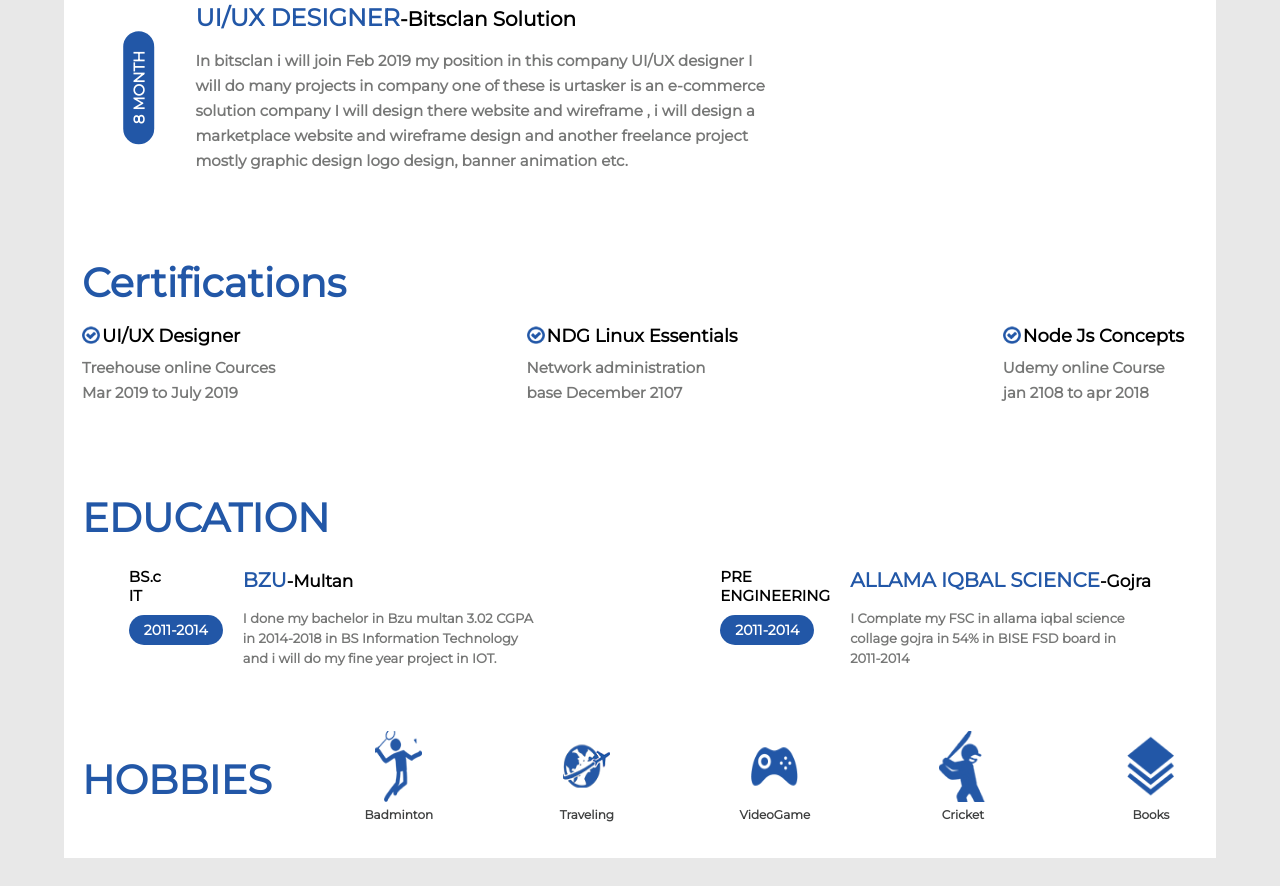
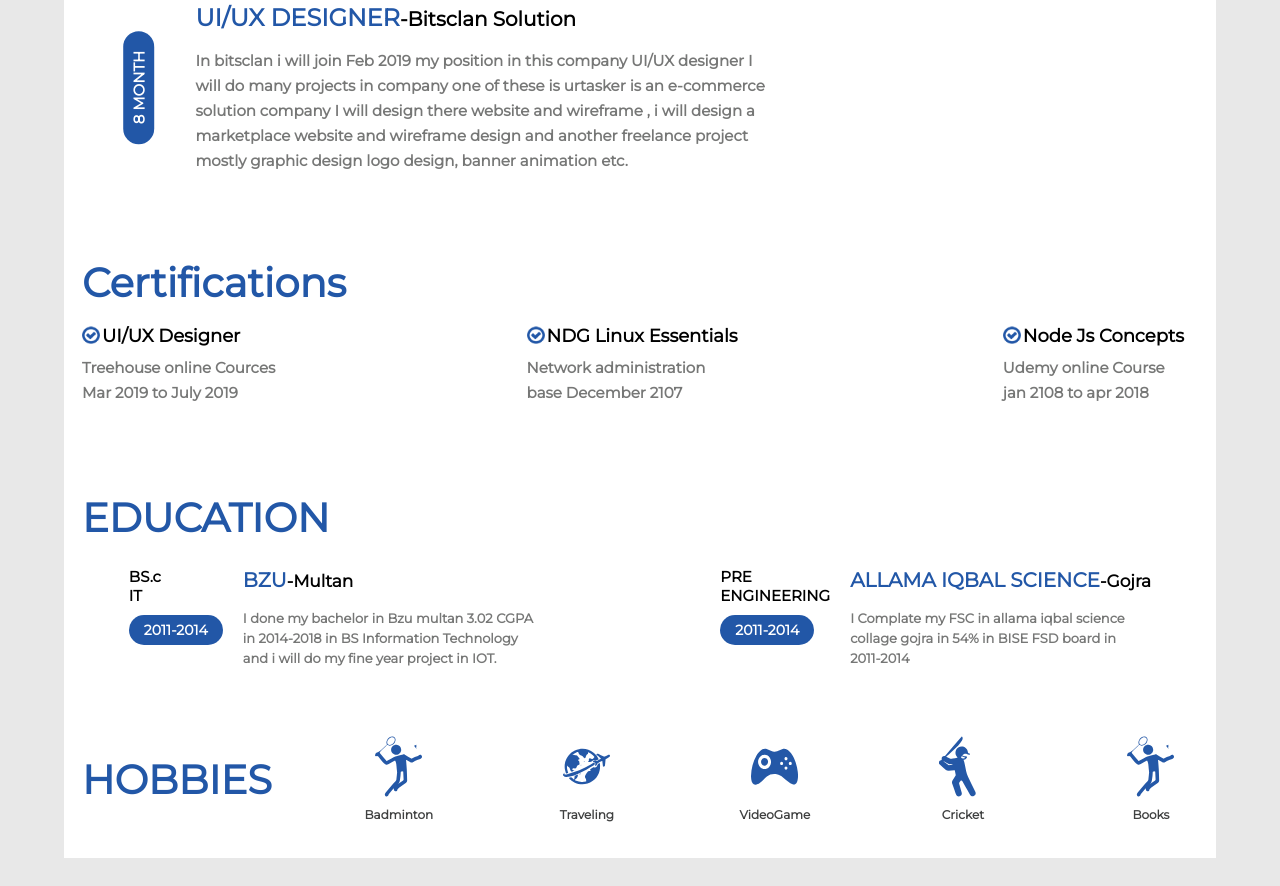
Before and after one commit to mustaqeem302/cv, a plain HTML site: page index.html in a window 1280 px wide. Shown: the part 1411-2297 px from the top of the page. Drawn offline with Linux system fonts and the light colour scheme.

Commit message:
Svg Icon Add

```diff
--- a/index.html
+++ b/index.html
@@ -174,23 +174,23 @@
         <h2>HOBBIES</h2>
 
         <div class="secondryContentHob">
-            <div class="hobSectionRow"><img src="image/BadmintonIcon.png" alt="Badmintion Icon">
+            <div class="hobSectionRow"><img src="image/badmintonIcon.svg" alt="Badmintion Icon">
                 <p>Badminton</p>
             </div>
 
-            <div class="hobSectionRow"><img src="image/TravelingIcon.png" alt="Traveling Icon">
+            <div class="hobSectionRow"><img src="image/travlingIcon.svg" alt="Traveling Icon">
                 <p>Traveling</p>
             </div>
 
-            <div class="hobSectionRow"><img src="image/gamingIcon.png" alt="Video Game Icon">
+            <div class="hobSectionRow"><img src="image/gameIcon.svg" alt="Video Game Icon">
                 <p>VideoGame</p>
             </div>
 
-            <div class="hobSectionRow"><img src="image/CricketIcon.png" alt="Cricket Icon">
+            <div class="hobSectionRow"><img src="image/cricketIcon.svg" alt="Cricket Icon">
                 <p>Cricket</p>
             </div>
 
-            <div class="hobSectionRow"><img src="image/BookIcon.png" alt="Book Reading Icon">
+            <div class="hobSectionRow"><img src="image/badmintonIcon.svg" alt="Book Reading Icon">
                 <p>Books</p>
             </div>
         </div>
```
Also changed, not shown: image/BadmintonIcon.png (deleted), image/BookIcon.png (deleted), image/CricketIcon.png (deleted), image/GamingIcon.png (deleted), image/TravelingIcon.png (deleted), image/badmintonIcon.svg (added), image/bookIcon.svg (added), image/cricketIcon.svg (added), image/gameIcon.svg (added), image/travlingIcon.svg (added).
